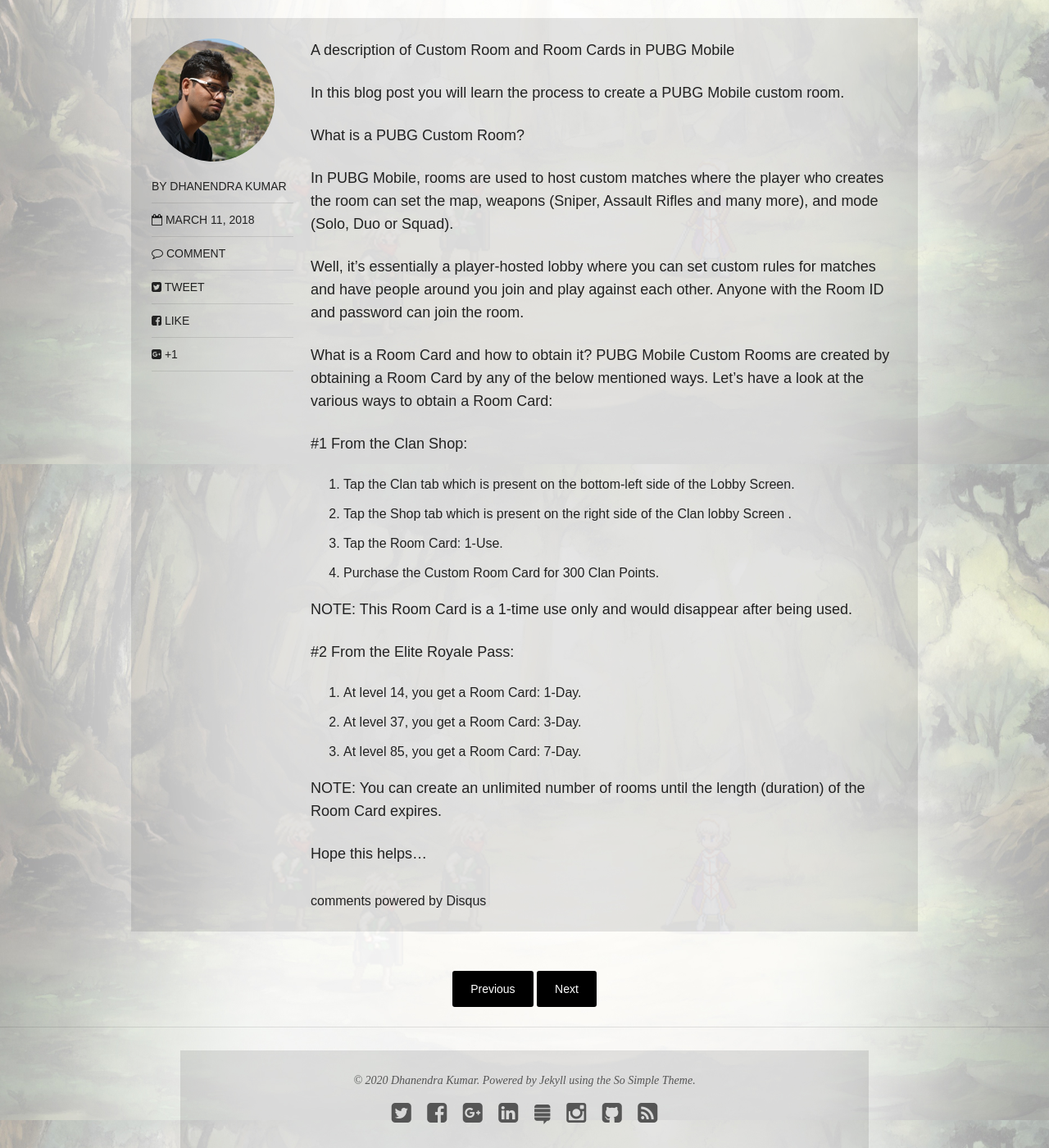
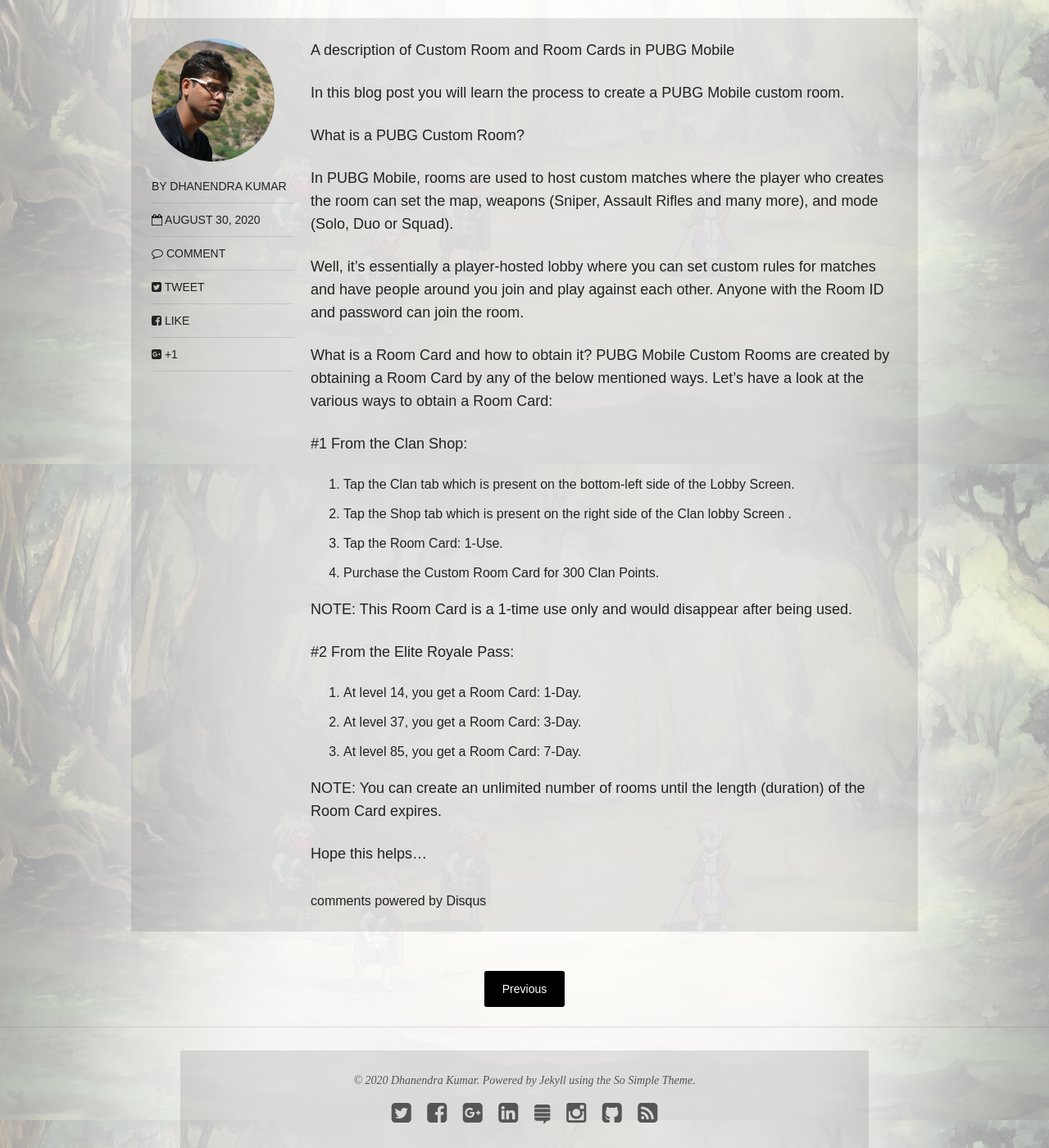
Before and after one commit to dhanendra-kumar/logicaldk.github.io, a Jekyll site: the page built from _posts/blogs/pubg/2020-08-30-What_is_a_Custom_Room_and_Room_Card_and_how_to_create_a_Custom_Room.md, in a window 1280 px wide and 1400 px high, scrolled down 234 px. Shown: the whole window at 82% size. Built offline with Jekyll 4.4.1, drawn with Linux system fonts in a browser that asks for light colours; nearby versions of some CDN libraries; comment, search, counter and statistics services are not loaded.

```diff
--- a/_posts/blogs/pubg/2020-08-30-What_is_a_Custom_Room_and_Room_Card_and_how_to_create_a_Custom_Room.md
+++ b/_posts/blogs/pubg/2020-08-30-What_is_a_Custom_Room_and_Room_Card_and_how_to_create_a_Custom_Room.md
@@ -7,7 +7,7 @@ published: true
 comments: true
 category: blogs
 tags: [pubg, pubg mobile, Custom Room, Room Card, how to create a Custom Room, create custom room, tier1, tier2, tier2, customs]
-date: 2018-03-11T16:00:00+05:30
+date: 2020-08-30T20:00:00+05:30
 share: true
 excerpt: What is a Custom Room, Room Card and how to create a Custom Room?
 ---
```
